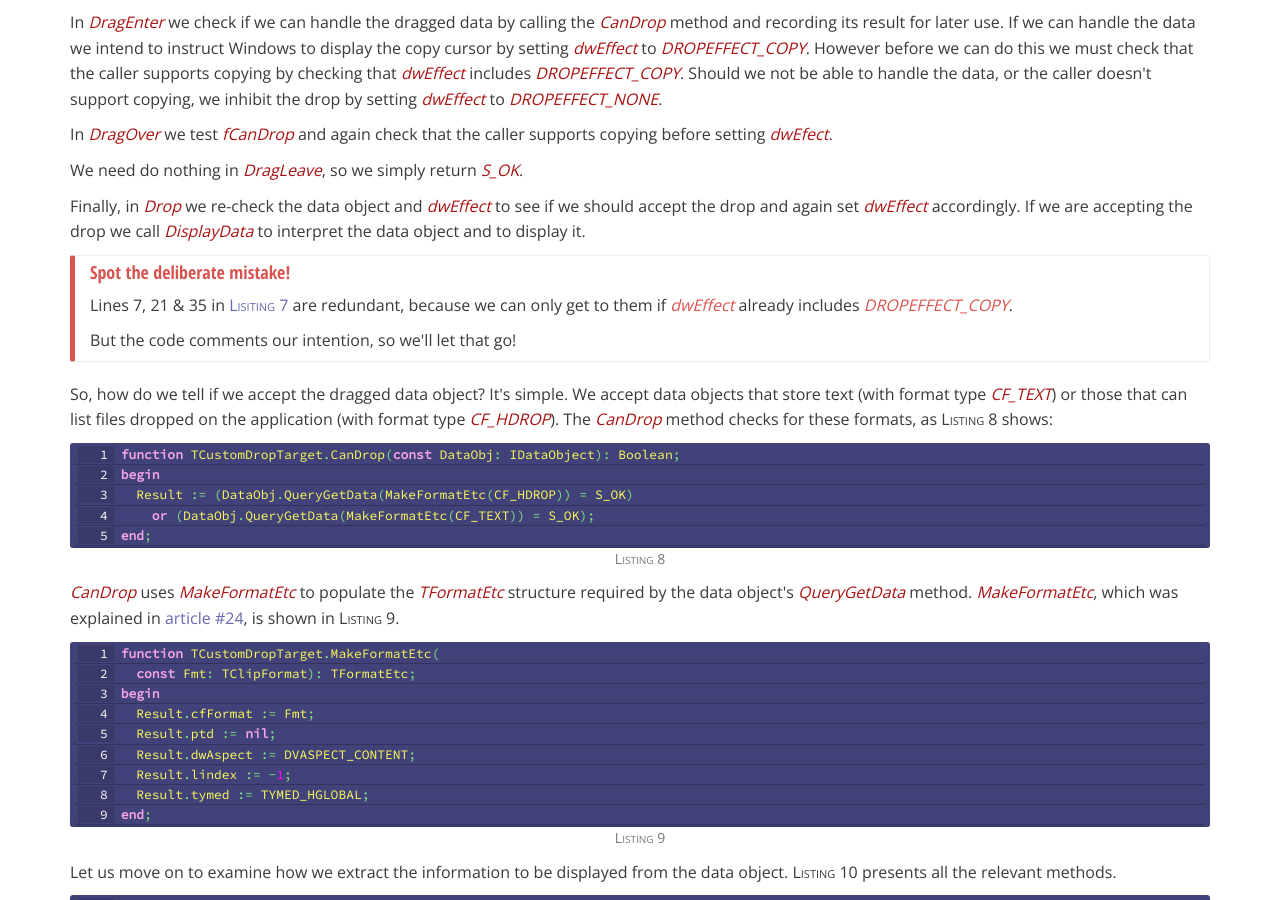
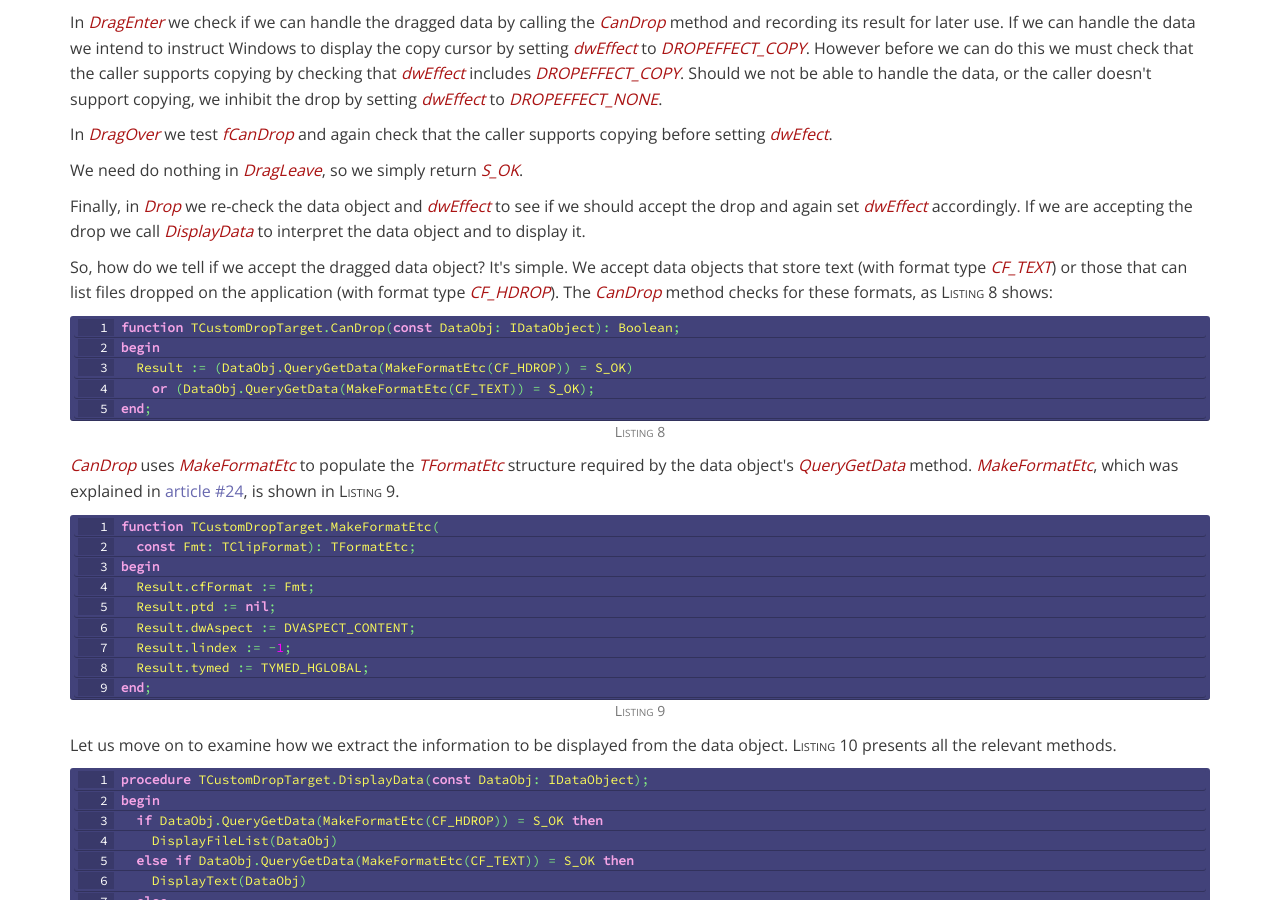
Before and after one commit to delphidabbler/delphidabbler.github.io, a Jekyll site: the page built from _articles/article-25.html, in a window 1280 px wide and 900 px high, scrolled down 6540 px. Built offline with Jekyll 4.4.1, drawn with Linux system fonts in a browser that asks for light colours; nearby versions of some CDN libraries; comment, search, counter and statistics services are not loaded.

Commit message:
Remove erroneous callout re mistaken source code
Source code turns out to have been right!

```diff
--- a/_articles/article-25.html
+++ b/_articles/article-25.html
@@ -922,19 +922,6 @@ redirect_from:
         to interpret the data object and to display it.
     </p>
 
-    <div class="callout callout-danger">
-        <h4>
-            Spot the deliberate mistake!
-        </h4>
-        <p>
-            Lines 7, 21 &amp; 35 in <span class="figureref"><a href="#listing-7">Lisiting 7</a></span> are redundant,
-            because we can only get to them if <var>dwEffect</var> already includes <var>DROPEFFECT_COPY</var>.
-        </p>
-        <p>
-            But the code comments our intention, so we'll let that go!
-        </p>
-    </div>
-
     <p>
         So, how do we tell if we accept the dragged data object? It's simple. We accept data objects that store text
         (with format type <var>CF_TEXT</var>) or those that can list files dropped on the application (with format type
```
